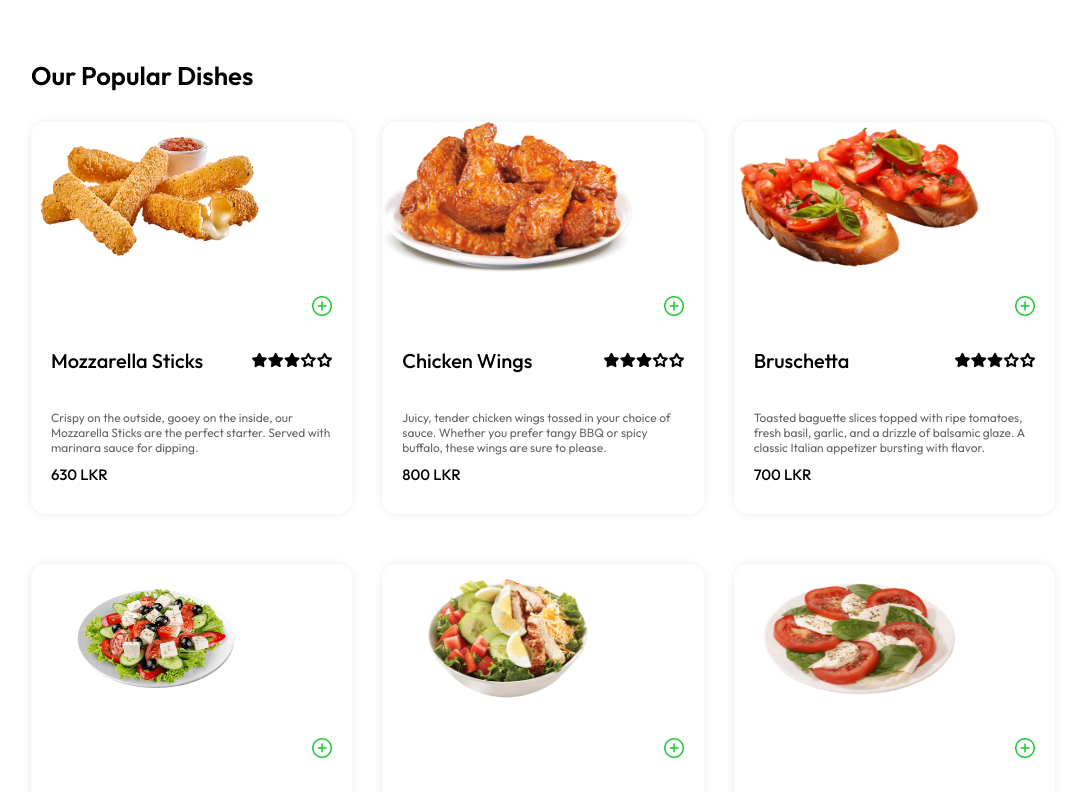
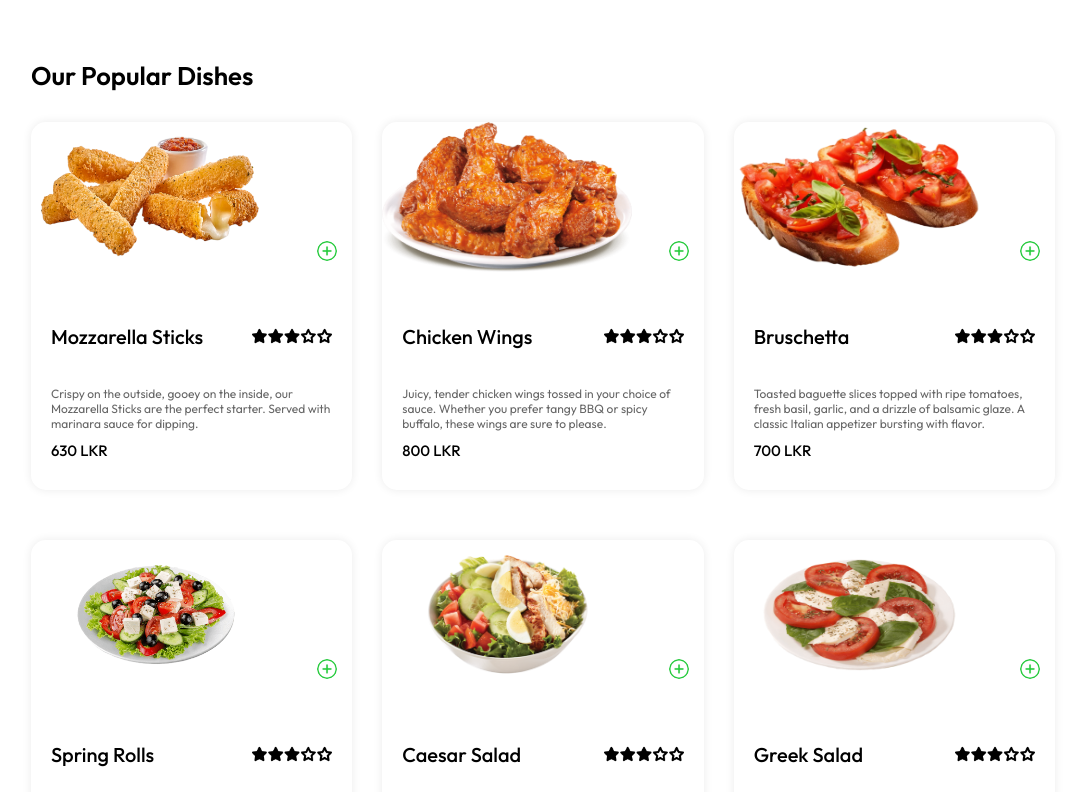
Before and after one commit to Rizz-33/Peppers-and-Plates, a React (Vite) app in the folder frontend/: page / in a window 1280 px wide. Shown: the part 960-1752 px from the top of the page, without its empty margins (97-1168 px from the left). Built offline with nearby package versions, Linux system fonts and the light colour scheme.

Commit message:
refactor: Add or remove one

```diff
--- a/frontend/src/components/foodItem/FoodItem.css
+++ b/frontend/src/components/foodItem/FoodItem.css
@@ -37,6 +37,28 @@
     font-weight: 500;
     margin: 10px 0px;
 }
+.add{
+    width: 20px;
+    position: absolute;
+    bottom: 15px;
+    right: 15px;
+    cursor: pointer;
+    border-radius: 50%;
+}
 .add-remove{
     width: 20px;
 }
+.food-item-img-container{
+    position: relative;
+}
+.food-item-counter{
+    position: absolute;
+    bottom: 15px;
+    right: 15px;
+    display: flex;
+    align-items: center;
+    gap: 10px;
+    padding: 6px;
+    border-radius: 50px;
+    background-color: white;
+}
--- a/frontend/src/components/foodItem/FoodItem.jsx
+++ b/frontend/src/components/foodItem/FoodItem.jsx
@@ -10,16 +10,16 @@ const FoodItem = ({id,name,price,description,image}) => {
         <div className='food-item'>
             <div className="food-item-img-container">
                 <img className='food-item-image' src={image} alt="" />
-            </div>
-            <div className="food-item-info">
-                <div style={{ textAlign: 'right' }}>{!itemCount
-                    ?<img className='add-remove' onClick={()=>setItemCount(prev=>prev+1)} src={assets.add_icon_green} alt=''/>
+                {!itemCount
+                    ?<img className='add' onClick={()=>setItemCount(prev=>prev+1)} src={assets.add_icon_green} alt=''/>
                     :<div className='food-item-counter'>
                         <img className='add-remove' onClick={()=>setItemCount(prev=>prev-1)} src={assets.remove_icon_red} alt=''/>
                         <p>{itemCount}</p>
                         <img className='add-remove' onClick={()=>setItemCount(prev=>prev+1)} src={assets.add_icon_green} alt="" />
                     </div>
-                }</div>
+                }
+            </div>
+            <div className="food-item-info">
                 <div className="food-item-name-rating">
                     <p>{name}</p>
                     <img src={assets.rating_starts} alt="" />
```
